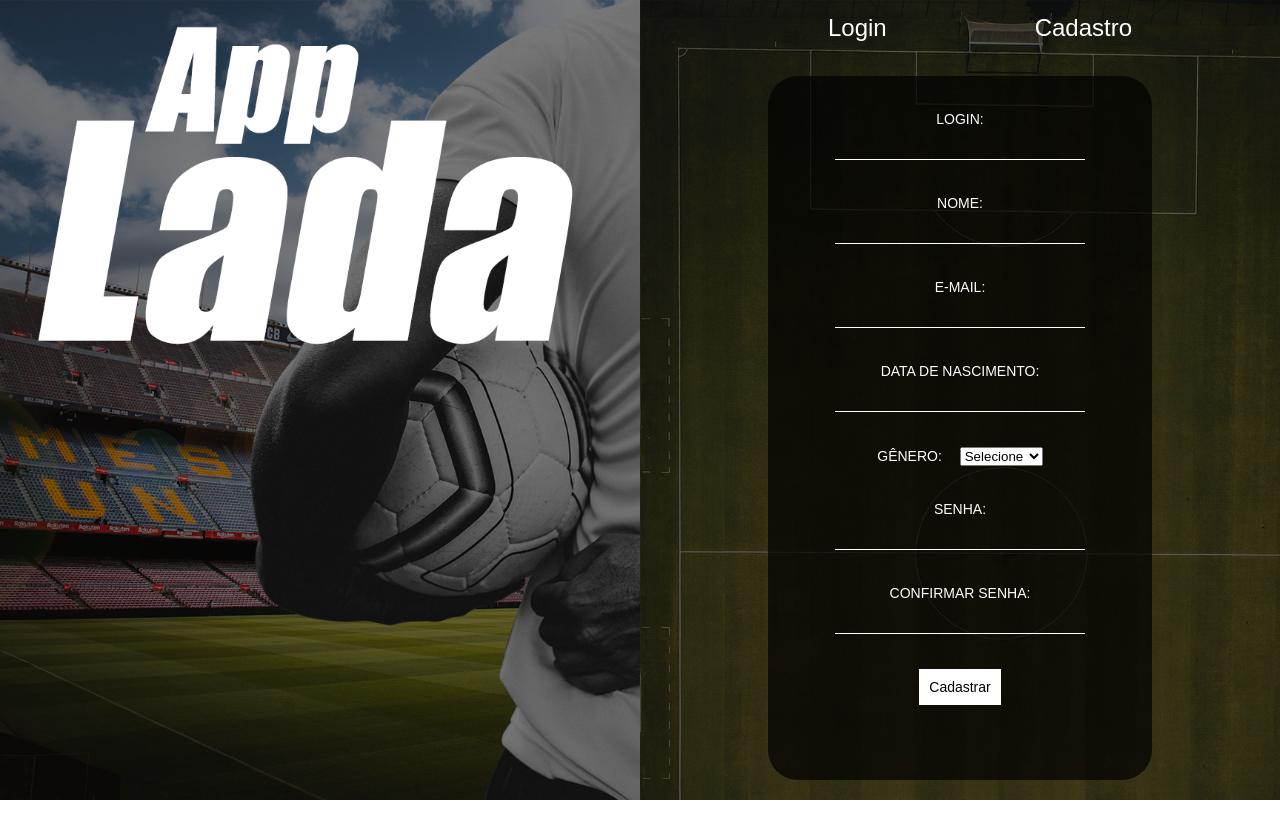
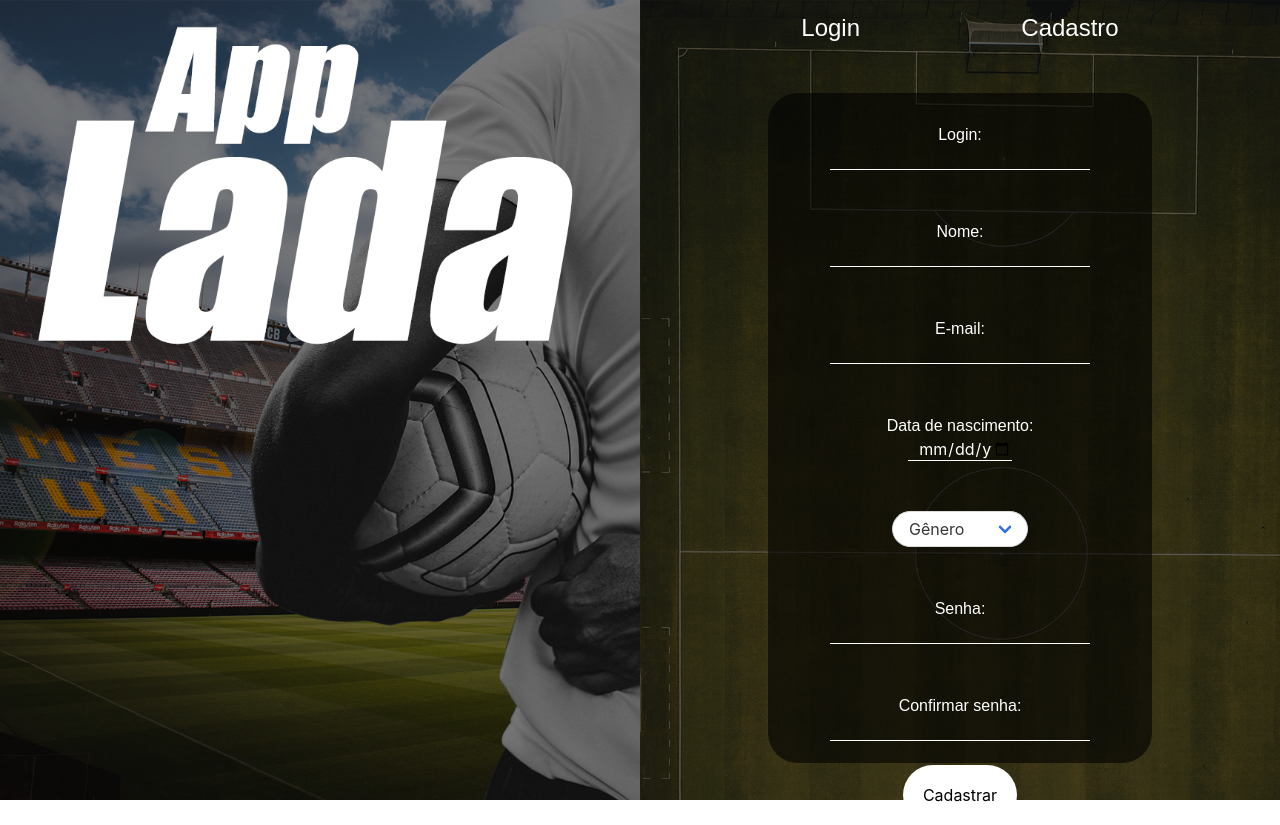
Before and after one commit to Igorxp5/AppLada, a React (Create React App) app in the folder webapp/: page /cadastro in a window 1280 px wide. Before the commit the page ends 800 px from the top, so only its background shows below. Built offline with nearby package versions, Linux system fonts and the light colour scheme.

Commit message:
fix do css dos componentes de login e cadastro

```diff
--- a/webapp/package.json
+++ b/webapp/package.json
@@ -3,6 +3,8 @@
   "version": "0.1.0",
   "private": true,
   "dependencies": {
+    "@material-ui/core": "^4.5.0",
+    "bulma": "^0.7.5",
     "react": "^16.10.1",
     "react-dom": "^16.10.1",
     "react-router-dom": "^5.1.1",
--- a/webapp/public/index.html
+++ b/webapp/public/index.html
@@ -4,6 +4,7 @@
     <meta charset="utf-8">
     <meta name="viewport" content="width=device-width, initial-scale=1">
     <script src="https://kit.fontawesome.com/bcb17731e8.js" crossorigin="anonymous"></script>
+    <link rel="stylesheet" href="https://cdnjs.cloudflare.com/ajax/libs/bulma/0.7.5/css/bulma.min.css">
     <title>AppLada</title>
   </head>
   <body>
--- a/webapp/src/api/user.js
+++ b/webapp/src/api/user.js
@@ -6,8 +6,6 @@ const userApi = axios.create({
         'Access-Control-Allow-Origin': '*'
     }
 })
-
-axios.defaults.headers.post['Access-Control-Allow-Origin'] = '*';
 
 export default {
     auth: {
--- a/webapp/src/components/cadastro.jsx
+++ b/webapp/src/components/cadastro.jsx
@@ -70,26 +70,26 @@ class Cadastro extends React.Component {
         return (
             <div className='cadastro-container'>
                 <form className='cadastro-form' onSubmit={this.submitForm}>
-                <p className="label">LOGIN:</p>
-                <input type="text" onChange={this.addLoginToState}></input>
-                <p className="label">NOME:</p>
-                <input type="text" onChange={this.addNameToState}></input>
-                <p className="label">E-MAIL:</p>
-                <input type="text" onChange={this.addEmailToState}></input>
-                <p className="label">DATA DE NASCIMENTO:</p>
-                <input type="text" onChange={this.addBirthdayToState}></input>
-                <p className="label">GÊNERO: &emsp;
+                    <label>Login:</label>
+                    <input type="text" onChange={this.addLoginToState} className='cadastro-form-inputs'></input>
+                    <label className="cadastro-label">Nome:</label>
+                    <input type="text" onChange={this.addNameToState} className='cadastro-form-inputs'></input>
+                    <label className="cadastro-label">E-mail:</label>
+                    <input type="email" onChange={this.addEmailToState} className='cadastro-form-inputs'></input>
+                    <label className="cadastro-label">Data de nascimento:</label>
+                    <input type="date" onChange={this.addBirthdayToState} className='cadastro-form-inputs' style={{width: '32%', textAlign:'center'}}></input>
+                    <div className="select is-rounded" style={{marginTop: '50px'}}>
                         <select name="gender" onChange={this.addGenderToState} value={this.state.gender}>
-                    <option value="">Selecione</option>
+                            <option value="">Gênero</option>
                             <option value="Masculino">Masculino</option>
                             <option value="Feminino">Feminino</option>
                         </select>
-                </p>
-                <p className="label">SENHA:</p>
-                <input type="password" onChange={this.addPasswordToState}></input>
-                <p className="label">CONFIRMAR SENHA:</p>
-                <input type="password"></input> <br></br>
-                <input type="submit" value="Cadastrar" id="submit-cadastro-form"></input>
+                    </div>
+                    <label className="cadastro-label">Senha:</label>
+                    <input type="password" onChange={this.addPasswordToState} className='cadastro-form-inputs'></input>
+                    <label className="cadastro-label">Confirmar senha:</label>
+                    <input type="password" className='cadastro-form-inputs'></input> <br></br>
+                    <input type="submit" value="Cadastrar" id="submit-login-form"></input>
                 </form>
             </div>
         )
--- a/webapp/src/components/login.jsx
+++ b/webapp/src/components/login.jsx
@@ -37,13 +37,14 @@ class Login extends React.Component {
         return (
             <div className='login-container'>
                 <form className='login-form' onSubmit={this.submitForm}>
-                    <label>E-MAIL:</label>
-                    <input type='text' className='login-form-inputs' onChange={this.addEmailToState}/>
-                    <label>SENHA:</label>
+                    <label>E-mail:</label>
+                    <input type='email' className='login-form-inputs' onChange={this.addEmailToState}/>
+                    <label>Senha:</label>
                     <input type='password' className='login-form-inputs' onChange={this.addPasswordToState}/>
-                    <input type='submit' value='ENTRAR' id='submit-login-form'/>
+                    <input type='submit' value='Entrar' id='submit-login-form'/>
                 </form>
             </div>
+
         )
     }
 }
--- a/webapp/src/style/cadastro.css
+++ b/webapp/src/style/cadastro.css
@@ -1,54 +1,40 @@
 .cadastro-container {
-    background: rgba(0, 0, 0, 0.7);
-    border-radius: 30px;
-    width: 60%;
-    height: 90%;
-    color: white;
-    /* justify-content: center; */
-    /* align-items: center; */
-    text-align: center;
-    overflow-y: auto;
-    padding-bottom: 35px;
+  display: flex;
+  background: rgba(0, 0, 0, 0.6);
+  color: white;
+  width: 60%;
+  height: 90%;
+  justify-content: center;
+  border-radius: 30px;
+  font-size: 1em;
+  padding: 30px;
 }
 
-.label {
-    margin-top: 35px;
-    font-size: 14px;
+.cadastro-form {
+  display: flex;
+  flex-direction: column;
+  justify-content: space-evenly;
+  align-items: center;
+  text-align: center;
+  width: 100%;
 }
 
-input[type=text] {
-    display:inline-block;
-    background: transparent;
-    border: none;
-    border-bottom: 0.1px solid white;
-    width: 250px;
-    font-size: 14px;
-    box-sizing: border-box;
-    color: aliceblue;
+.cadastro-form-inputs {
+  border: none;
+  border-bottom: 0.5px solid white;
+  width: 80%;
+  height: 7%;
+  padding-left: 10px;
+  font-size: 1em;
+  background: rgba(0, 0, 0, 0);
+  color: white;
   }
 
-  [type=password] {
-    display:inline-block;
-    background: transparent;
-    border: none;
-    border-bottom: 0.1px solid white;
-    width: 250px;
-    font-size: 14px;
-    box-sizing: border-box;
-    color: aliceblue;
-  }
-  input[type=submit] {
-    margin-top: 35px;
-    font-size: 14px;
-    padding: 10px;
-    border-color: rgba(17, 17, 17);
-    border: 8px;
-    background-color: white;
-    -webkit-transition-duration: 0.4s;
-    transition-duration: 0.4s;
-    color: rgba(0, 0, 0);
+.cadastro-label {
+  margin-top: 50px;
+  color: 'white';
 }
 
-  input[type=submit]:hover {
-    color: rgba(36, 31, 31);
+.iconStyle {
+  color: 'white'
 }
--- a/webapp/src/style/login.css
+++ b/webapp/src/style/login.css
@@ -2,11 +2,10 @@
     display: flex;
     background: rgba(0, 0, 0, 0.6);
     color: white;
-    padding: 0px;
     width: 60%;
-    height: 40%;
+    height: 30%;
     justify-content: center;
-    border-radius: 60px;
+    border-radius: 30px;
     font-size: 1em;
 }
 
@@ -21,11 +20,11 @@
 
 .login-form-inputs {
     border: none;
-    border-bottom: 2px solid white;
+    border-bottom: 0.5px solid white;
     width: 70%;
     height: 7%;
     padding-left: 10px;
-    font-size: 1em;
+    font-size: 1.3em;
     background: rgba(0, 0, 0, 0);
     color: white;
 }
```
Also changed, not shown: 1 other file (tests, documents, lock files or other folders). Lines whose indentation alone changed are shown as unchanged.
